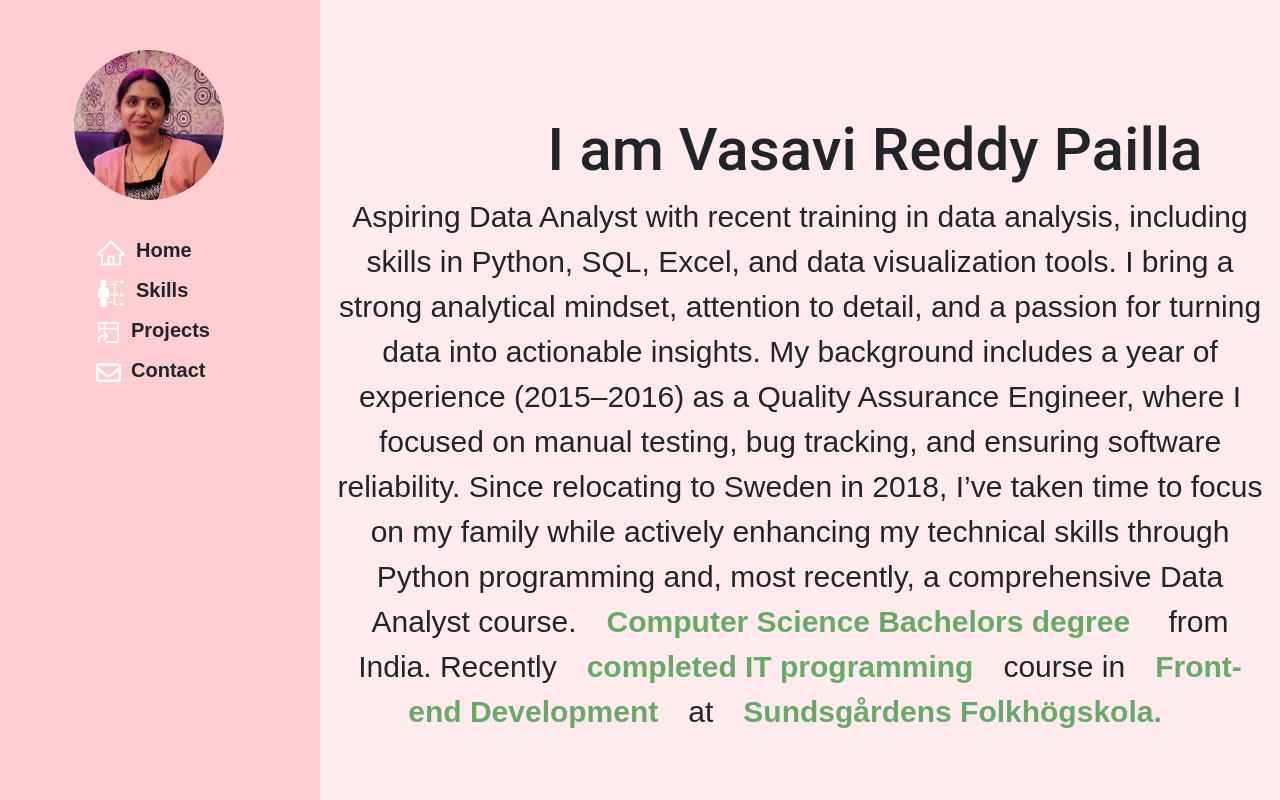
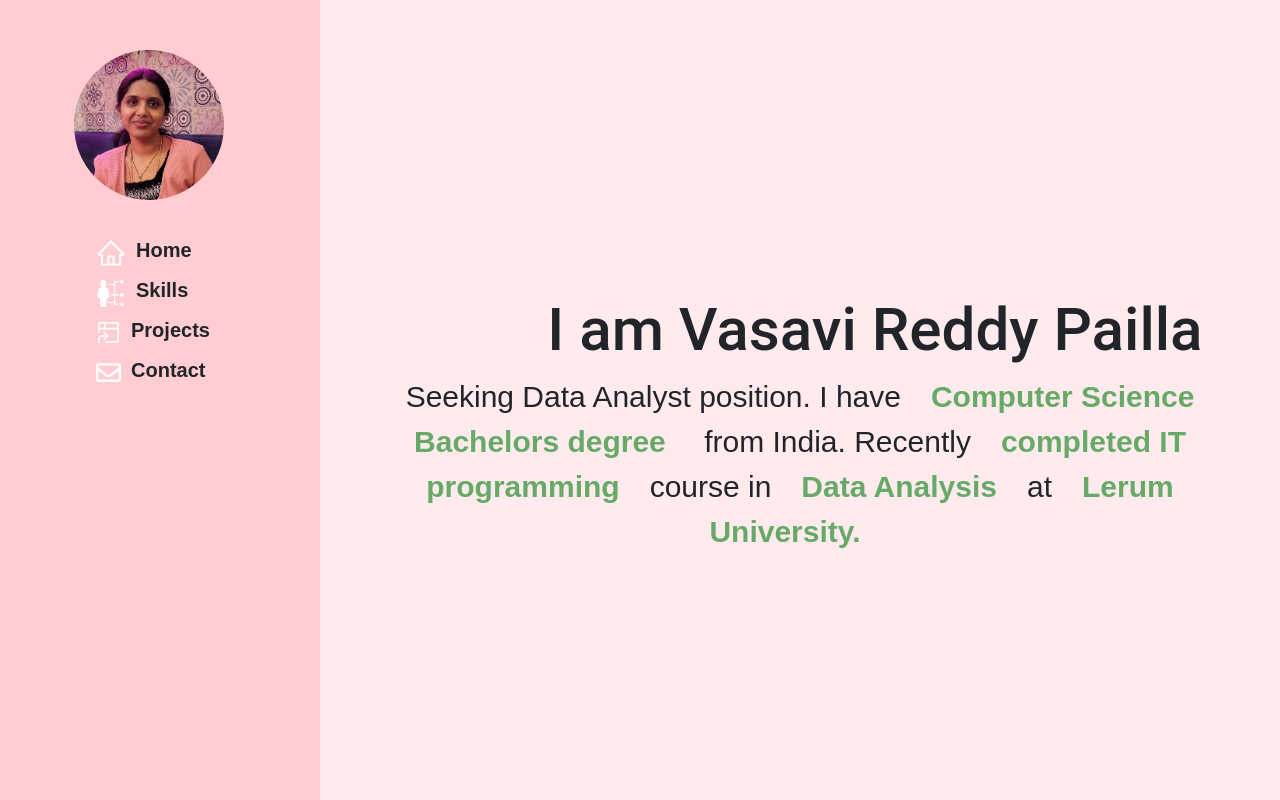
Before and after one commit to vasavipailla/vasavi_portfolio, a React (Create React App) app: page /components/greet in a window 1280 px wide. Shown: the top 800 px of the page. Built offline with nearby package versions, Linux system fonts and the light colour scheme; some icons are missing.

Commit message:
changes in Greet.js

```diff
--- a/src/Components/Greet.js
+++ b/src/Components/Greet.js
@@ -6,17 +6,11 @@ const Greet = () => {
     return(
         <div className='greeting'>
              <h2 className="greet"><PiHandWavingBold /> &nbsp;I am Vasavi Reddy Pailla</h2>
-             <p className='self'>Aspiring Data Analyst with recent training in data analysis, including skills in Python, SQL,
-                Excel, and data visualization tools. I bring a strong analytical mindset, attention to detail,
-and a passion for turning data into actionable insights. My background includes a year of
-experience (2015–2016) as a Quality Assurance Engineer, where I focused on manual
-testing, bug tracking, and ensuring software reliability. Since relocating to Sweden in 2018,
-I’ve taken time to focus on my family while actively enhancing my technical skills through
-Python programming and, most recently, a comprehensive Data Analyst course.
+             <p className='self'>Seeking Data Analyst position. I have
              <span className='my-self'>Computer Science Bachelors degree</span> from India.
              Recently<span className='my-self'>completed IT programming</span>course in
-             <span className='my-self'>Front-end Development</span>at
-             <span className='my-self'>Sundsgårdens Folkhögskola.</span></p>
+             <span className='my-self'>Data Analysis</span>at
+             <span className='my-self'>Lerum University.</span></p>
         </div>
     )
 }
```
